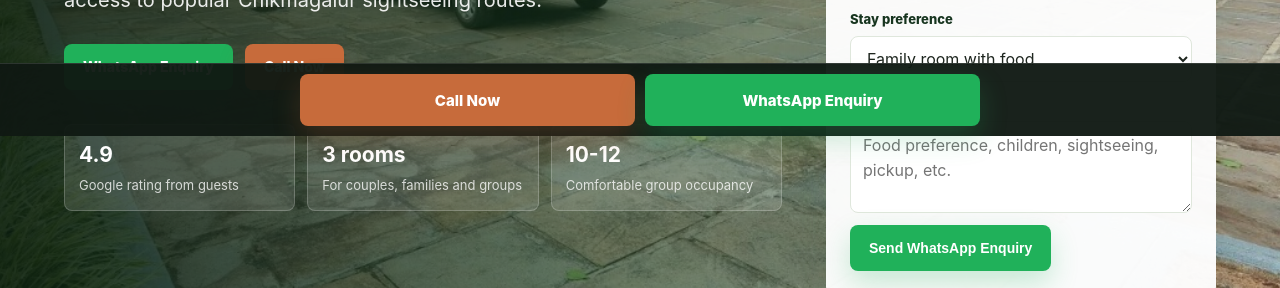
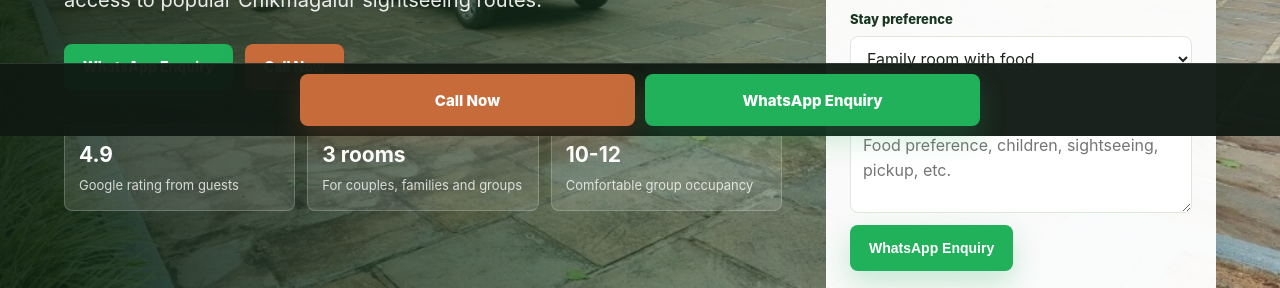
Before and after one commit to mamusthafa/sarithagali, a plain HTML site: page index.html in a window 1280 px wide. Shown: the part 664-952 px from the top of the page. Drawn offline with Linux system fonts and the light colour scheme.

Commit message:
Change button text from 'Send WhatsApp Enquiry' to 'WhatsApp Enquiry'

```diff
--- a/index.html
+++ b/index.html
@@ -82,7 +82,7 @@
           <div class="field"><label for="nights">Nights</label><select id="nights" name="nights"><option>1 night</option><option>2 nights</option><option>3 nights</option><option>Flexible</option></select></div>
           <div class="field"><label for="room">Stay preference</label><select id="room" name="room"><option>Family room with food</option><option>Couple room</option><option>Dormitory / group stay</option><option>Best available package</option></select></div>
           <div class="field"><label for="message">Requirement</label><textarea id="message" name="message" placeholder="Food preference, children, sightseeing, pickup, etc."></textarea></div>
-          <button class="btn btn-primary" type="submit">Send WhatsApp Enquiry</button>
+          <button class="btn btn-primary" type="submit">WhatsApp Enquiry</button>
 
         </form>
       </div>
```
